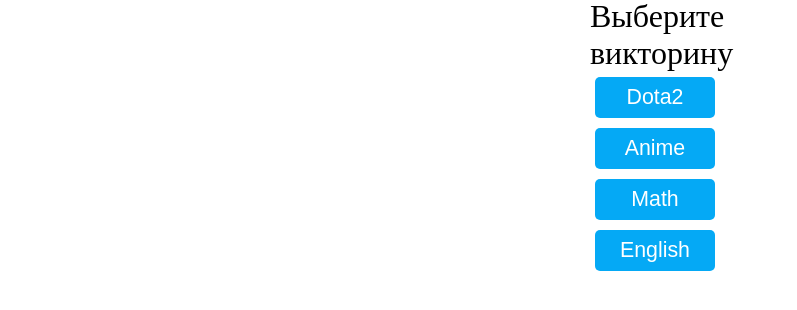
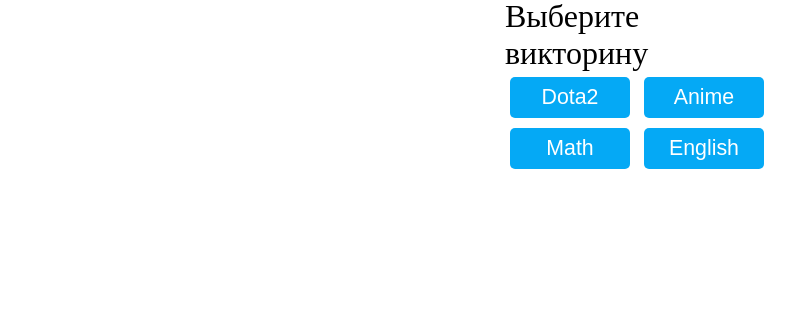
Before and after one commit to makcoc/QuizGame-project, a plain HTML site: page index.html in a window 1280 px wide. Shown: the part 134-444 px from the top of the page, without its empty margins (0-797 px from the left). Drawn offline with Linux system fonts and the light colour scheme.

Commit message:
Update style.css

```diff
--- a/css/style.css
+++ b/css/style.css
@@ -28,8 +28,8 @@
 .center-div
 {
   margin: 0 auto;
-  width: 100px;
-  height: 100px;
+  width: 270px;
+  height: 300px;
   border-radius: 3px;
 }
 
```
